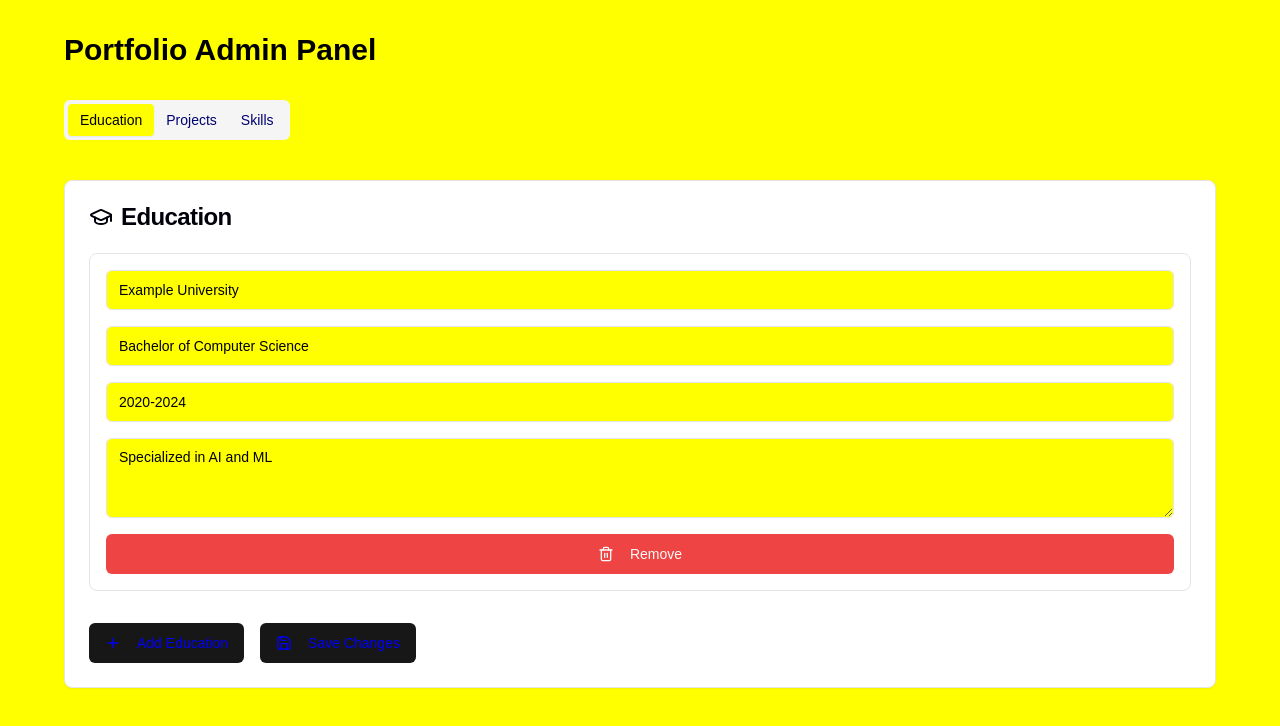
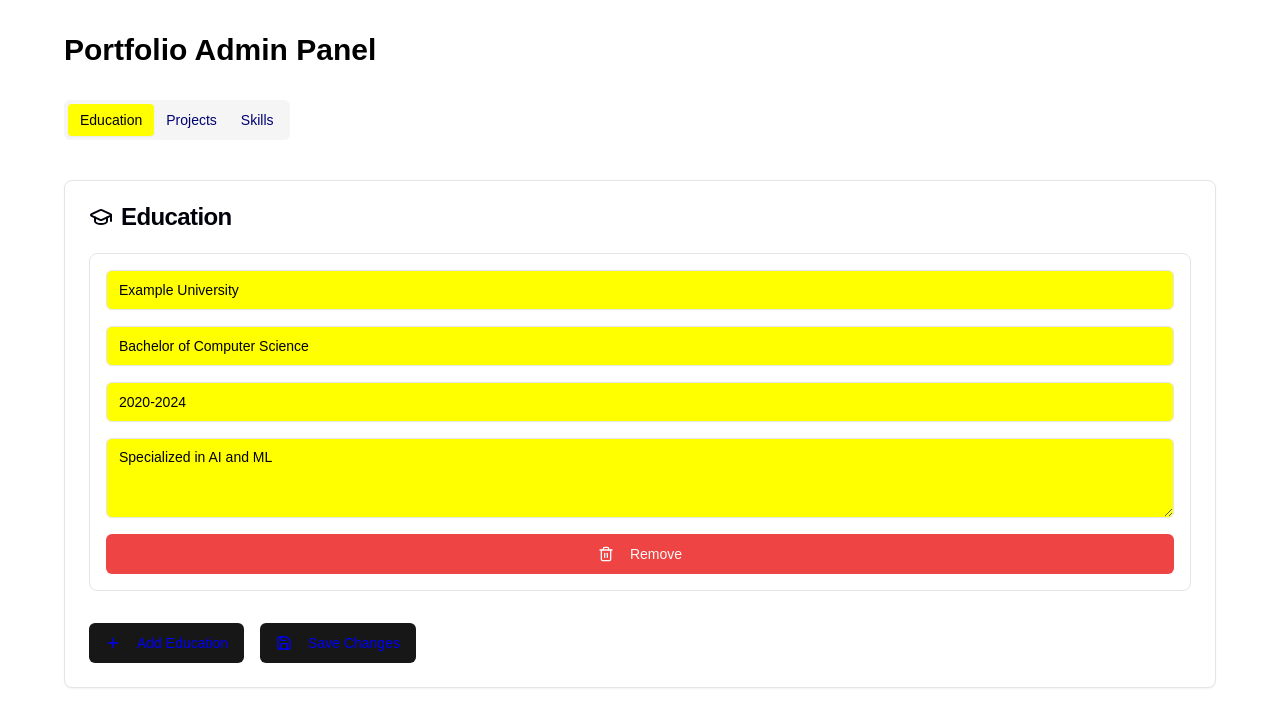
Before and after one commit to Dhruv7Tripathi/DhruvTripathi, a Next.js app: page /admin in a window 1280 px wide. Shown: the top 726 px of the page. Built offline with nearby package versions, Linux system fonts and the light colour scheme.

Commit message:
minonr fix

```diff
--- a/app/(main)/admin/page.tsx
+++ b/app/(main)/admin/page.tsx
@@ -1,3 +1,5 @@
+"use client"
+
 import React, { useState } from 'react';
 import { Card, CardContent, CardHeader, CardTitle } from '@/components/ui/card';
 import { Input } from '@/components/ui/input';
@@ -108,7 +110,7 @@
   };
 
   return (
-    <div className="min-h-screen bg-background p-8">
+    <div className="min-h-screen bg-white p-8">
       <div className="max-w-6xl mx-auto">
         <h1 className="text-3xl font-bold mb-8">Portfolio Admin Panel</h1>
 
```
